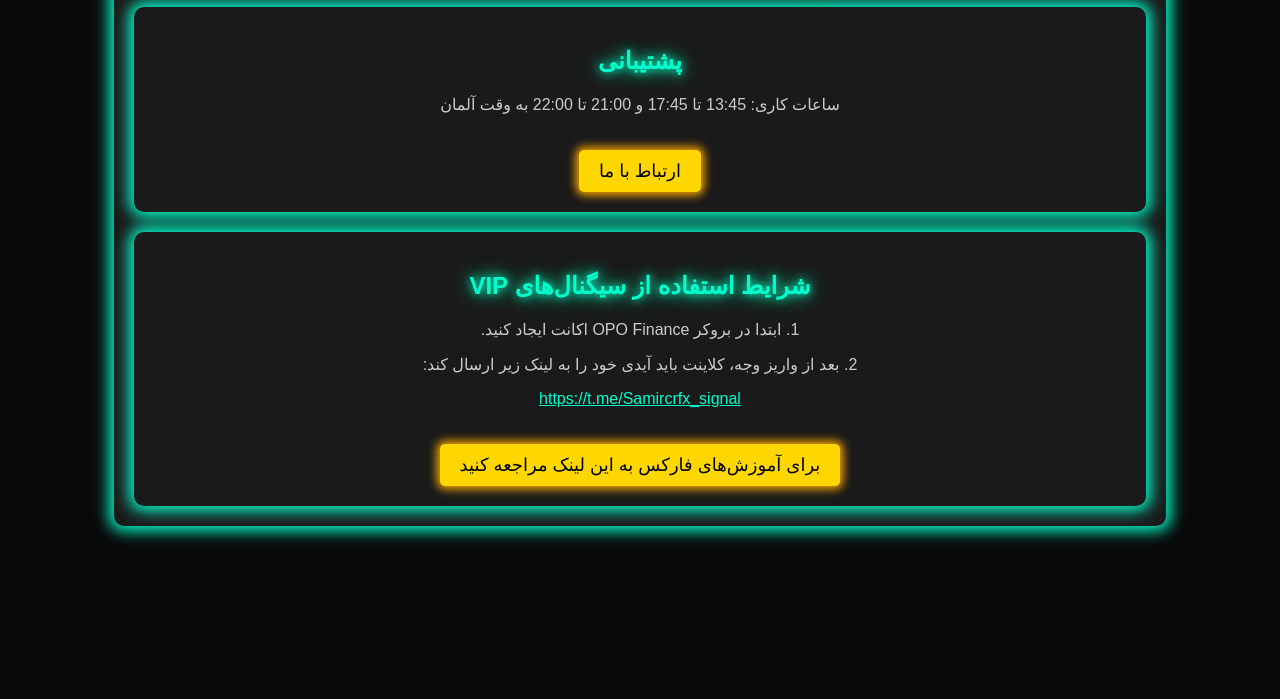
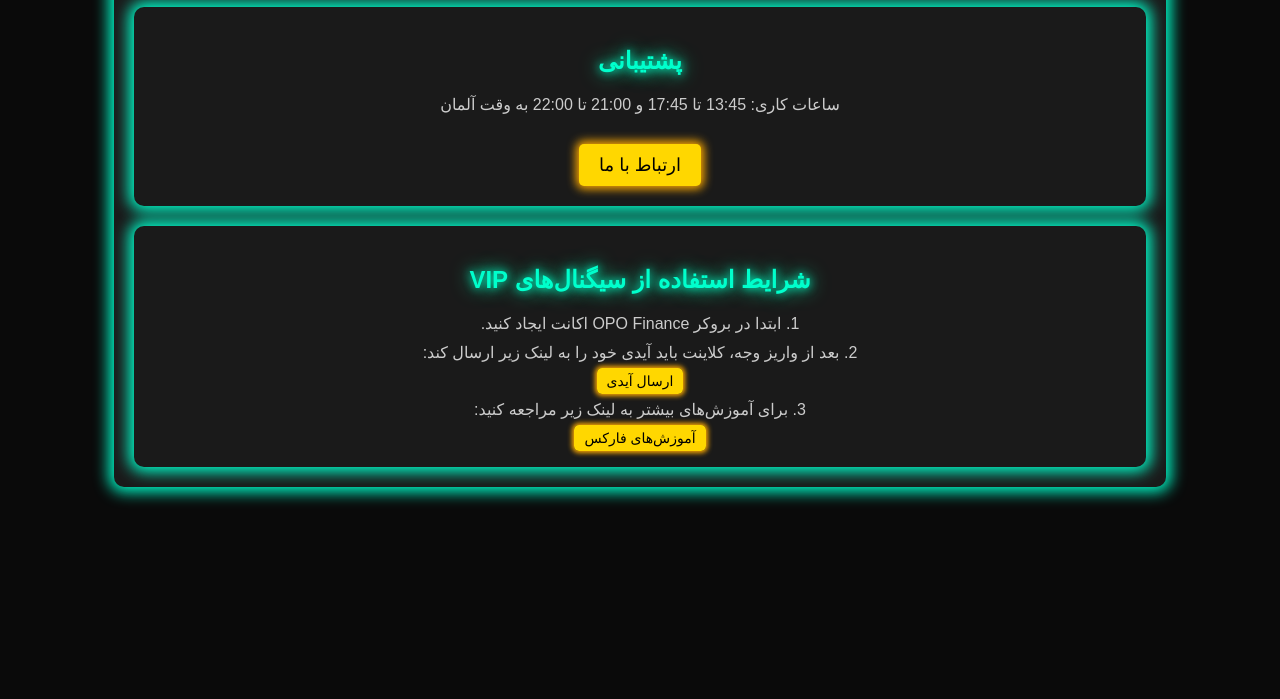
Before and after one commit to Samircrfx12/Samircrfx, a plain HTML site: page index.html in a window 1280 px wide. Shown: the part 101-800 px from the top of the page. Drawn offline with Linux system fonts and the light colour scheme.

Commit message:
Update index.html

```diff
--- a/index.html
+++ b/index.html
@@ -23,7 +23,7 @@
         h1 {
             color: #ffd700;
             text-shadow: 0 0 10px #ffd700, 0 0 20px #ffaa00;
-            animation: flash 1s infinite;
+            animation: flash 2s infinite; /* Slowed down the flashing effect */
         }
         .support, .terms {
             background-color: #1a1a1a;
@@ -38,6 +38,7 @@
         }
         p {
             color: #cccccc;
+            margin: 10px 0; /* Added margin for better spacing */
         }
         .button {
             background-color: #ffd700;
@@ -55,12 +56,27 @@
         .button:hover {
             background-color: #ffcc00;
         }
+        .small-button {
+            background-color: #ffd700;
+            color: black;
+            padding: 5px 10px; /* Smaller padding for small button */
+            border: none;
+            border-radius: 5px;
+            font-size: 14px; /* Smaller font size */
+            cursor: pointer;
+            text-decoration: none;
+            margin-top: 10px;
+            box-shadow: 0 0 5px 2px #ffaa00; /* Smaller shadow */
+        }
+        .small-button:hover {
+            background-color: #ffcc00;
+        }
         @keyframes flash {
             0%, 100% {
                 opacity: 1;
             }
             50% {
-                opacity: 0.5;
+                opacity: 0.6; /* Slightly less opacity for a softer effect */
             }
         }
     </style>
@@ -77,10 +93,9 @@
             <h2>شرایط استفاده از سیگنال‌های VIP</h2>
             <p>1. ابتدا در بروکر OPO Finance اکانت ایجاد کنید.</p>
             <p>2. بعد از واریز وجه، کلاینت باید آیدی خود را به لینک زیر ارسال کند:</p>
-            <p>
-                <a href="https://t.me/Samircrfx_signal" style="color: #00ffcc;">https://t.me/Samircrfx_signal</a>
-            </p>
-            <a href="https://youtube.com/@samircrfxgroup?si=OBlXV7JiLuwvbwbR" class="button">برای آموزش‌های فارکس به این لینک مراجعه کنید</a>
+            <a href="https://t.me/Samircrfx_signal" class="small-button">ارسال آیدی</a>
+            <p>3. برای آموزش‌های بیشتر به لینک زیر مراجعه کنید:</p>
+            <a href="https://youtube.com/@samircrfxgroup?si=OBlXV7JiLuwvbwbR" class="small-button">آموزش‌های فارکس</a>
         </div>
     </div>
 </body>
```
